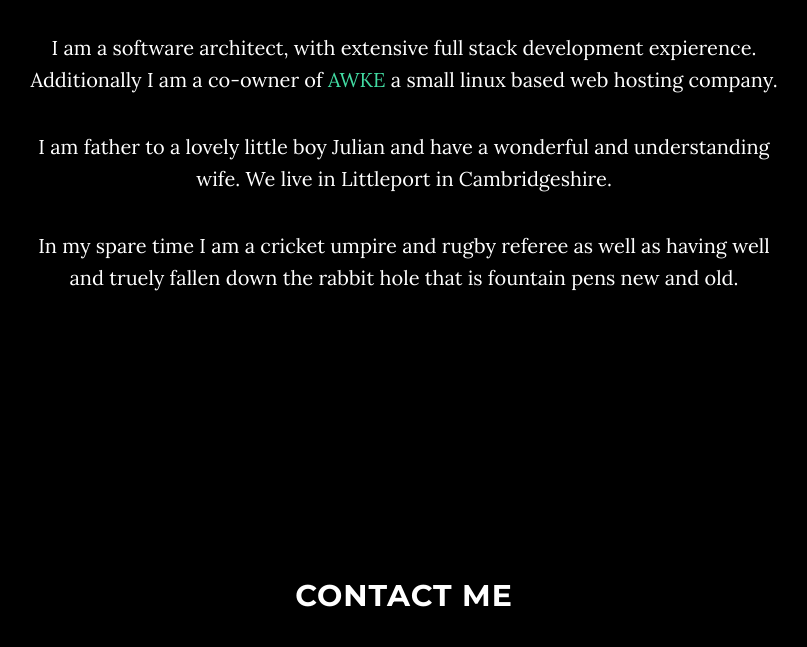
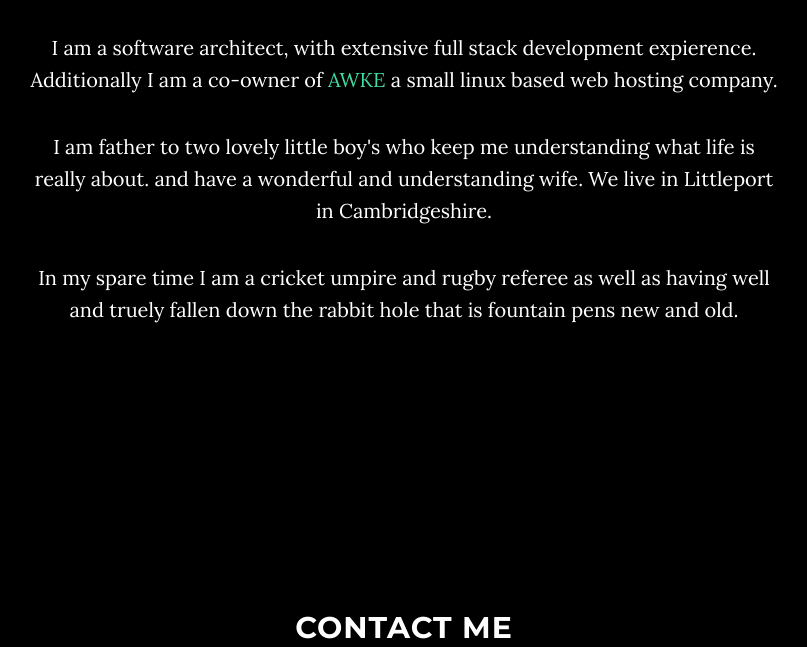
Before and after one commit to peperami97/website, a plain HTML site: page index.html in a window 1280 px wide. Shown: the part 1086-1733 px from the top of the page, without its empty margins (236-1043 px from the left). Drawn offline with Linux system fonts and the light colour scheme; some packages are replaced by stand-ins of ours.

Commit message:
Changes to the index to reflect the new baby

```diff
--- a/index.html
+++ b/index.html
@@ -80,7 +80,7 @@
             <div class="col-lg-8 col-lg-offset-2">
                 <h2>About Me</h2>
                 <p> I am a software architect, with extensive full stack development expierence.  Additionally I am a co-owner of <a href="www.awke.co.uk"> AWKE </a> a small linux based web hosting company.</p>
-                <p> I am father to a lovely little boy Julian and have a wonderful and understanding wife.  We live in Littleport in Cambridgeshire.</p>
+                <p> I am father to two lovely little boy's who keep me understanding what life is really about. and have a wonderful and understanding wife.  We live in Littleport in Cambridgeshire.</p>
                 <p> In my spare time I am a cricket umpire and rugby referee as well as having well and truely fallen down the rabbit hole that is fountain pens new and old.</p>
             </div>
         </div>
```
